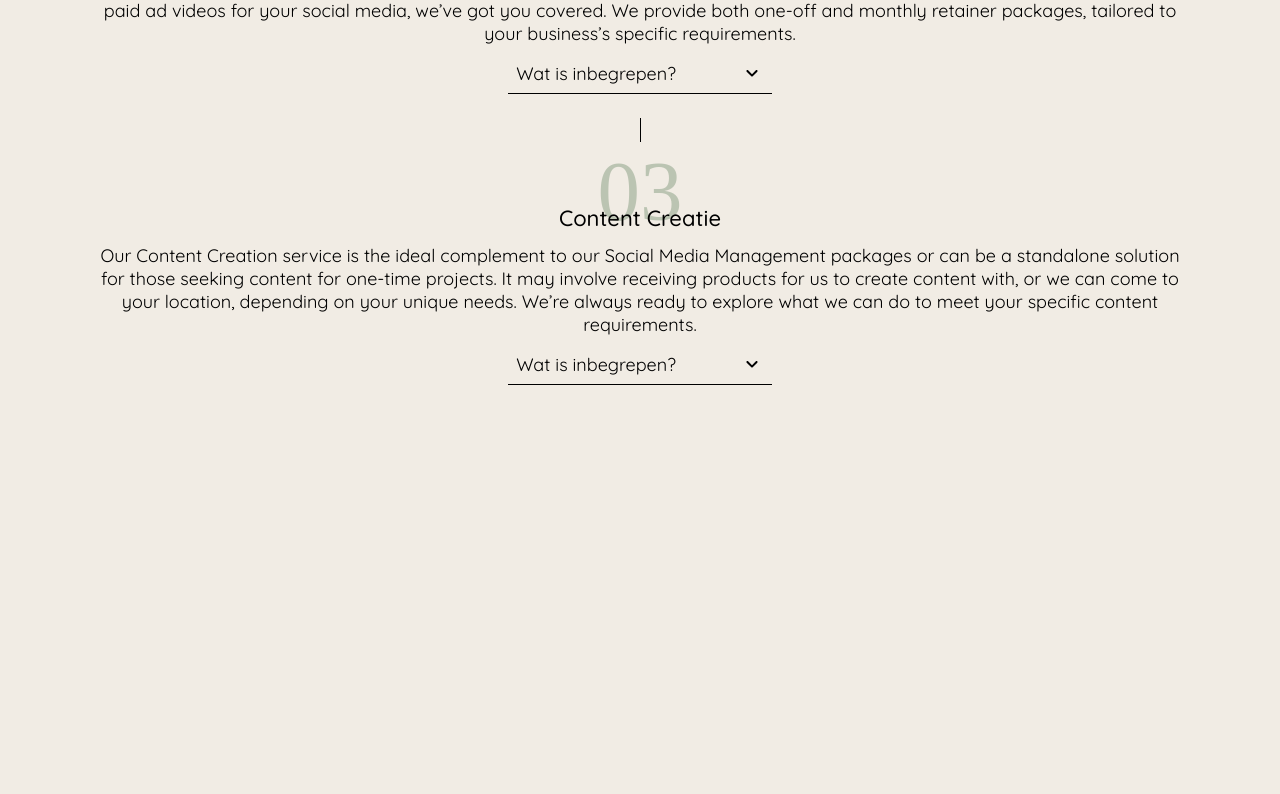
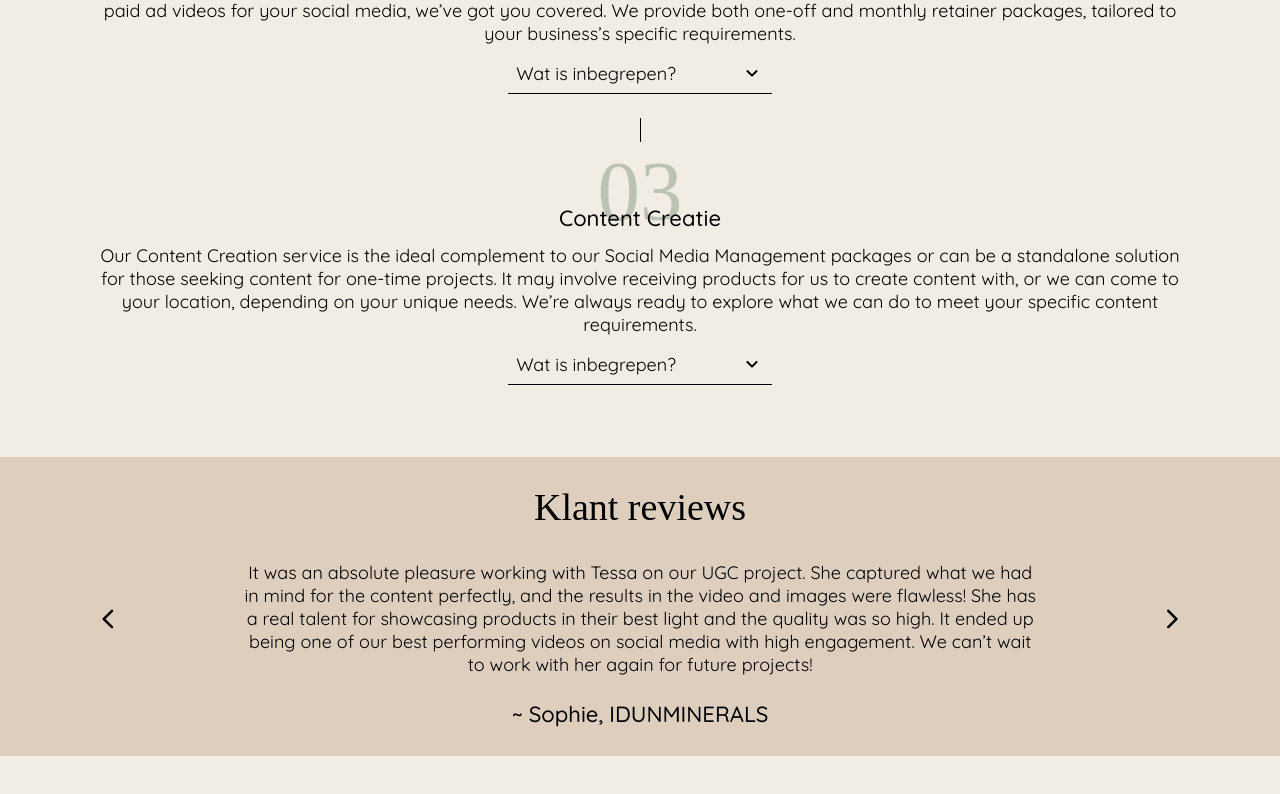
Before and after one commit to dannyfrelink/portfolio-rani, a React (Create React App) app: page / in a window 1280 px wide. Shown: the part 2217-3011 px from the top of the page. Before the commit the page ends 2610 px from the top, so only its background shows below. Built offline with nearby package versions, Linux system fonts and the light colour scheme; a web font is replaced by a local one.

Commit message:
feat: create Carousel component and Reviews section for mobile

```diff
--- a/package.json
+++ b/package.json
@@ -11,6 +11,8 @@
 		"react-dom": "^18.2.0",
 		"react-scripts": "5.0.1",
 		"react-scroll": "^1.9.0",
+		"react-slick": "^0.30.1",
+		"slick-carousel": "^1.8.1",
 		"web-vitals": "^2.1.4"
 	},
 	"scripts": {
--- a/src/App.css
+++ b/src/App.css
@@ -83,6 +83,11 @@ li {
 	position: relative;
 }
 
+.dark-background {
+	background-color: var(--nude-medium);
+	padding: 1.75rem 0;
+}
+
 /* Header styling */
 header {
 	display: flex;
@@ -164,11 +169,6 @@ main #intro article p {
 }
 
 /* Main content Pros styling */
-main #pros {
-	background-color: var(--nude-medium);
-	padding: 1.75rem 0;
-}
-
 main #pros h2 {
 	width: 85%;
 	margin: 0 auto;
@@ -258,3 +258,36 @@ main #services section .included ul {
 	text-align: left;
 	list-style-position: inside;
 }
+
+/* Main content Reviews styling */
+main #reviews {
+	position: relative;
+	text-align: center;
+}
+
+main #reviews .carousel {
+	width: 62%;
+	margin: 2rem auto 0;
+}
+
+main #reviews .carousel .slick-track {
+	display: flex;
+	align-items: center;
+}
+
+main #reviews .carousel h3 {
+	margin-top: 1.5rem;
+}
+
+main #reviews .carousel svg {
+	position: absolute;
+	top: 50%;
+}
+
+main #reviews .carousel svg:first-of-type {
+	left: 7.5%;
+}
+
+main #reviews .carousel svg:last-of-type {
+	right: 7.5%;
+}
--- a/src/App.js
+++ b/src/App.js
@@ -11,6 +11,9 @@ import contentIcon from "./assets/icons/content.png";
 import relaxIcon from "./assets/icons/relax.png";
 import growthIcon from "./assets/icons/growth.png";
 import Service from "./components/Service";
+import Pros from "./components/Pros";
+import Carousel from "./components/Carousel";
+import { reviewItems } from "./variables";
 
 function App() {
 	const [navOpen, setNavOpen] = useState(false);
@@ -207,40 +210,21 @@ function App() {
 					</article>
 				</section>
 
-				<Element id="pros" name={navItems[0].toLowerCase()}>
+				<Element
+					id="pros"
+					className="dark-background"
+					name={navItems[0].toLowerCase()}
+				>
 					<h2>Stel je eens voor...</h2>
 
 					<section>
 						{prosItems.map((pro, index) => (
-							<article
-								onClick={() => {
-									if (openPros !== pro.title) {
-										setOpenPros(pro.title);
-									} else {
-										setOpenPros("");
-									}
-								}}
+							<Pros
 								key={index}
-							>
-								<div>
-									<div>
-										<img
-											src={pro.icon.src}
-											alt={pro.icon.alt}
-										/>
-
-										<h3>{pro.title}</h3>
-									</div>
-
-									<h3>
-										{pro.title === openPros ? "-" : "+"}
-									</h3>
-								</div>
-
-								{pro.title === openPros && (
-									<p>{pro.description}</p>
-								)}
-							</article>
+								pro={pro}
+								openPros={openPros}
+								setOpenPros={setOpenPros}
+							/>
 						))}
 					</section>
 
@@ -254,6 +238,16 @@ function App() {
 						<Service service={service} key={index} />
 					))}
 				</Element>
+
+				<Element
+					id="reviews"
+					className="dark-background"
+					name={navItems[2].toLowerCase()}
+				>
+					<h2>Klant reviews</h2>
+
+					<Carousel children={reviewItems} />
+				</Element>
 			</main>
 
 			<footer></footer>
--- /dev/null
+++ b/src/components/Carousel.js
@@ -0,0 +1,52 @@
+import { useRef } from "react";
+import Slider from "react-slick";
+import "slick-carousel/slick/slick.css";
+import "slick-carousel/slick/slick-theme.css";
+import ArrowBackIosNewRoundedIcon from "@mui/icons-material/ArrowBackIosNewRounded";
+import ArrowForwardIosRoundedIcon from "@mui/icons-material/ArrowForwardIosRounded";
+import { IconButton } from "@mui/material";
+
+const Carousel = ({ children }) => {
+	const sliderRef = useRef(null);
+
+	const settings = {
+		arrows: false,
+		dots: false,
+		infinite: true,
+		speed: 500,
+		slidesToShow: 1,
+		slidesToScroll: 1,
+	};
+
+	const nextSlide = () => {
+		if (sliderRef.current) {
+			sliderRef.current.slickNext();
+		}
+	};
+
+	const prevSlide = () => {
+		if (sliderRef.current) {
+			sliderRef.current.slickPrev();
+		}
+	};
+
+	return (
+		<div className="carousel">
+			<ArrowBackIosNewRoundedIcon onClick={prevSlide} />
+
+			<Slider ref={sliderRef} {...settings}>
+				{children.map((slide, index) => (
+					<div className="slide" key={index}>
+						<p>{slide.review}</p>
+
+						<h3>{slide.reviewer}</h3>
+					</div>
+				))}
+			</Slider>
+
+			<ArrowForwardIosRoundedIcon onClick={nextSlide} />
+		</div>
+	);
+};
+
+export default Carousel;
--- /dev/null
+++ b/src/variables.js
@@ -0,0 +1,26 @@
+export const reviewItems = [
+	{
+		review: "It was an absolute pleasure working with Tessa on our UGC project. She captured what we had in mind for the content perfectly, and the results in the video and images were flawless! She has a real talent for showcasing products in their best light and the quality was so high. It ended up being one of our best performing videos on social media with high engagement. We can’t wait to work with her again for future projects!",
+		reviewer: "~ Sophie, IDUNMINERALS",
+	},
+	{
+		review: "It was a pleasure working with Tessa! She was very professional and delivered exactly what we were looking for.",
+		reviewer: "~ Sandra / NUMBUZIN",
+	},
+	{
+		review: "It was an absolute pleasure working with Tessa on our UGC project. She captured what we had in mind for the content perfectly, and the results in the video and images were flawless! She has a real talent for showcasing products in their best light and the quality was so high. It ended up being one of our best performing videos on social media with high engagement. We can’t wait to work with her again for future projects!",
+		reviewer: "~ Sophie, IDUNMINERALS",
+	},
+	{
+		review: "It was a pleasure working with Tessa! She was very professional and delivered exactly what we were looking for.",
+		reviewer: "~ Sandra / NUMBUZIN",
+	},
+	{
+		review: "It was an absolute pleasure working with Tessa on our UGC project. She captured what we had in mind for the content perfectly, and the results in the video and images were flawless! She has a real talent for showcasing products in their best light and the quality was so high. It ended up being one of our best performing videos on social media with high engagement. We can’t wait to work with her again for future projects!",
+		reviewer: "~ Sophie, IDUNMINERALS",
+	},
+	{
+		review: "It was a pleasure working with Tessa! She was very professional and delivered exactly what we were looking for.",
+		reviewer: "~ Sandra / NUMBUZIN",
+	},
+];
```
